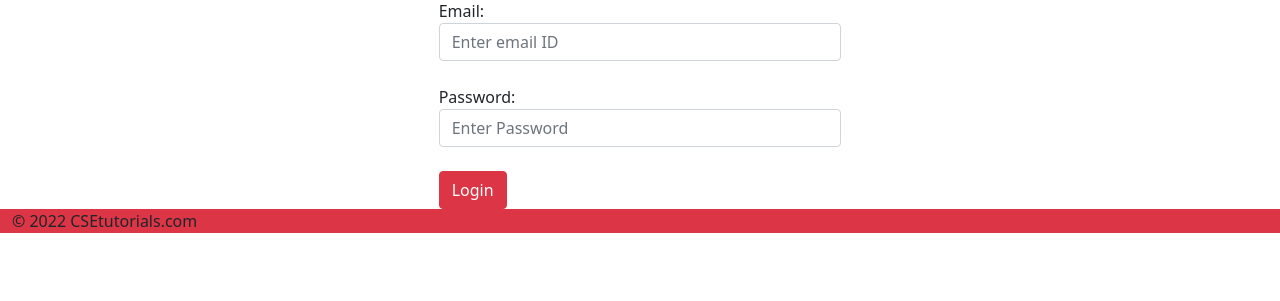
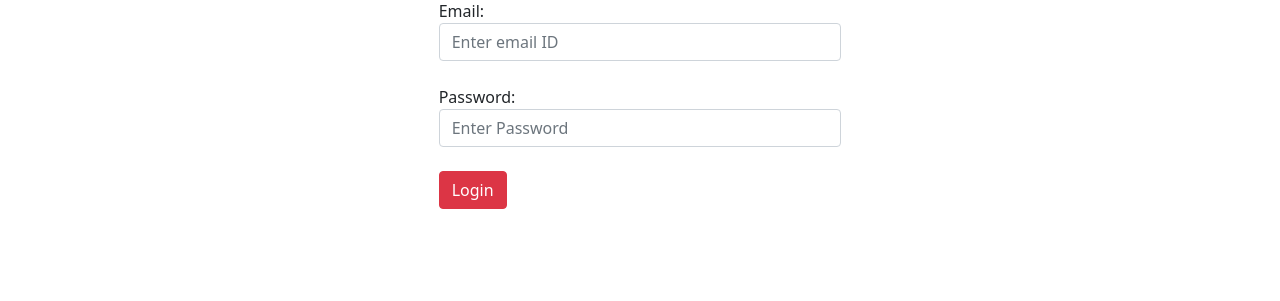
Before and after one commit to CodewithGayithri/BBMS, a PHP site: page /admin/login.php in a window 1280 px wide. Shown: the part 231-532 px from the top of the page. Run offline with PHP 8.4, Linux system fonts and the light colour scheme.

Commit message:
Update login.php

```diff
--- a/admin/login.php
+++ b/admin/login.php
@@ -78,9 +78,7 @@ if(isset($_POST['login'])){
     </div>
 <div class="container-fluid">
     <div class="row">
-        <div class="col-md-12 bg-danger" id="footer">
-            &copy 2022 CSEtutorials.com
-        </div>
+
     </div>
 </div>
 </body>
```
